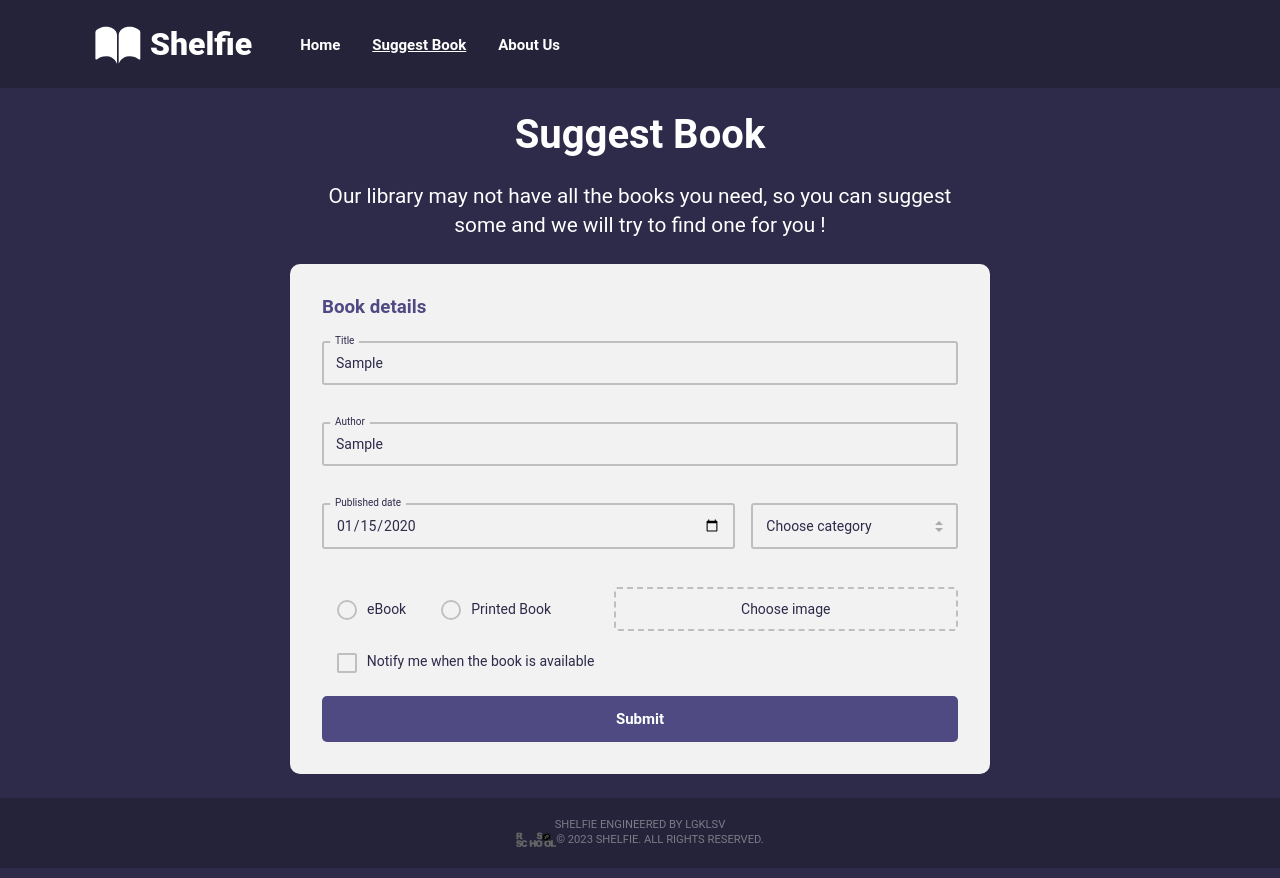
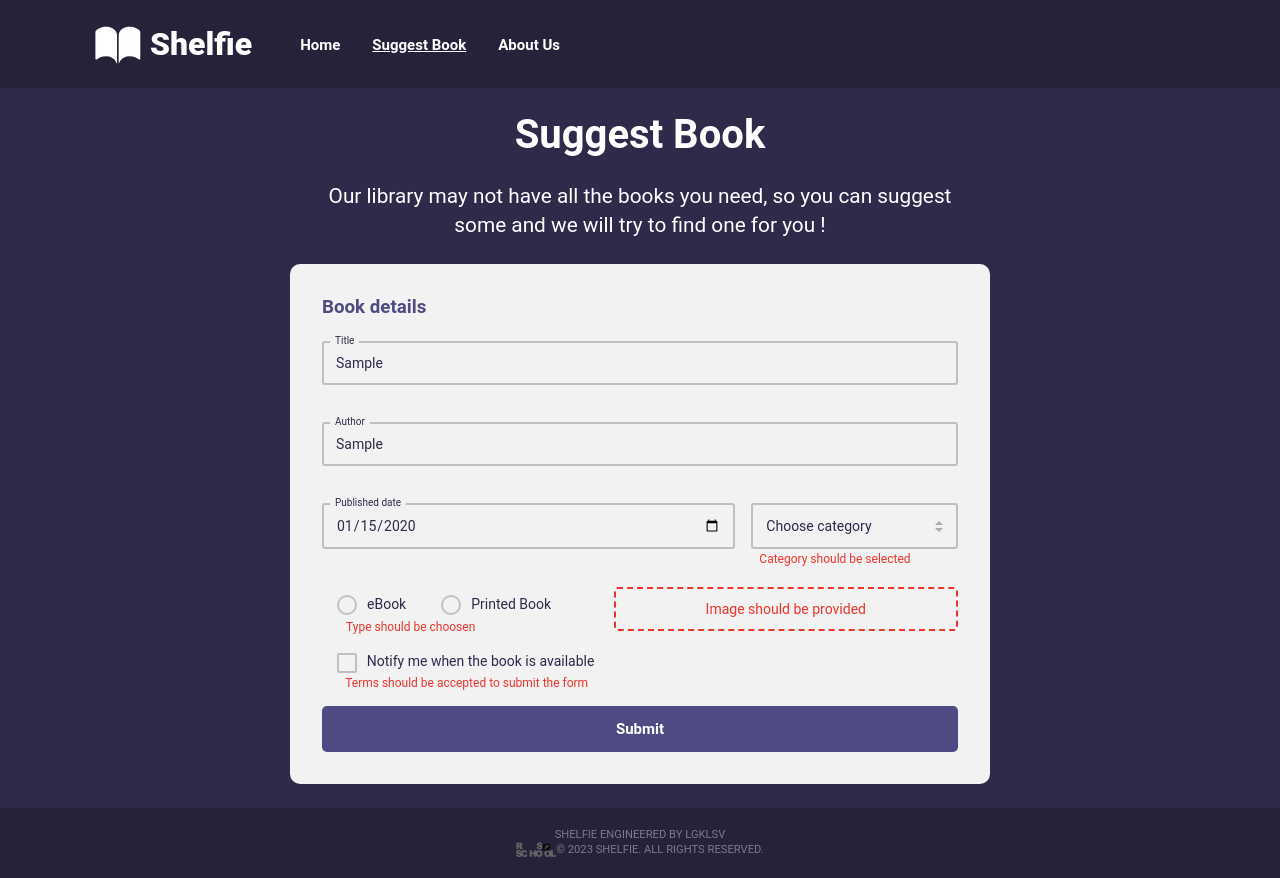
Before and after one commit to lgklsv/shelfie, a React (Vite) app: page /suggest in a window 1280 px wide. Both pictures are taken after typing "Sample", "Sample", "2020-01-15" into the empty fields and a click on the button "Submit". Built offline with nearby package versions, Linux system fonts and the light colour scheme.

Commit message:
feat: show all error messages on invalid inputs on all form fields

```diff
--- a/src/components/BookForm/BookForm.module.scss
+++ b/src/components/BookForm/BookForm.module.scss
@@ -32,7 +32,9 @@
   &__radio {
     width: 80%;
     display: flex;
-    align-items: center;
+    flex-direction: column;
+    align-items: flex-start;
+    justify-content: center;
   }
 
   &__checkboxarea {
@@ -44,3 +46,19 @@
     width: 100%;
   }
 }
+
+.error__message {
+  margin-left: 1rem;
+  width: 100%;
+  display: flex;
+  align-items: center;
+  padding: 10px 8px 0 8px;
+  font-size: 12px;
+  background: transparent;
+  color: $red;
+  height: 10px;
+}
+
+.error__message:empty {
+  opacity: 0;
+}
--- a/src/components/BookForm/BookForm.tsx
+++ b/src/components/BookForm/BookForm.tsx
@@ -19,6 +19,10 @@ class BookForm extends React.Component<BookFormState> {
     titleMessage: '',
     authorMessage: '',
     dateMessage: '',
+    selectMessage: '',
+    radioMessage: '',
+    imageMessage: '',
+    checkboxMessage: '',
   };
 
   private titleInputRef = React.createRef<HTMLInputElement>();
@@ -57,6 +61,10 @@ class BookForm extends React.Component<BookFormState> {
       titleMessage: inputs.title.message,
       authorMessage: inputs.author.message,
       dateMessage: inputs.date.message,
+      selectMessage: inputs.select.message,
+      radioMessage: inputs.radio.message,
+      imageMessage: inputs.image.message,
+      checkboxMessage: inputs.checkbox.message,
     }));
 
     console.log(isValid, inputs);
@@ -84,6 +92,7 @@ class BookForm extends React.Component<BookFormState> {
           <form
             onSubmit={this.submitHandler.bind(this)}
             className={`${styles.form} container_sm`}
+            noValidate
           >
             <h3 className={styles.form__title}>Book details</h3>
             <StyledInput
@@ -116,11 +125,13 @@ class BookForm extends React.Component<BookFormState> {
                 name="category"
                 id="category"
                 defaultText="Choose category"
+                message={this.state.selectMessage}
                 options={bookCategories}
               />
             </div>
             <div className={styles.form__split}>
               <div className={styles.form__radio}>
+                <div>
                   <RadioInput
                     innerRef={this.typeEBookInputRef}
                     name="book-type"
@@ -134,11 +145,16 @@ class BookForm extends React.Component<BookFormState> {
                     text="Printed Book"
                   />
                 </div>
+                <span className={styles.error__message}>
+                  {this.state.radioMessage}
+                </span>
+              </div>
               <ImageInput
                 innerRef={this.imageInputRef}
                 name="image"
                 id="image"
                 text="Choose image"
+                message={this.state.imageMessage}
               />
             </div>
             <div className={styles.form__checkboxarea}>
@@ -147,6 +163,7 @@ class BookForm extends React.Component<BookFormState> {
                 name="agreement"
                 id="agreement"
                 text="Notify me when the book is available"
+                message={this.state.checkboxMessage}
               />
             </div>
             <button
--- a/src/components/UI/CheckboxInput/CheckBoxInput.tsx
+++ b/src/components/UI/CheckboxInput/CheckBoxInput.tsx
@@ -6,6 +6,7 @@ type CheckBoxInputProps = {
   id: string;
   name: string;
   text: string;
+  message: string;
 };
 
 class CheckBoxInput extends React.Component<CheckBoxInputProps> {
@@ -26,6 +27,7 @@ class CheckBoxInput extends React.Component<CheckBoxInputProps> {
         <label className={styles.checkbox__label} htmlFor={this.props.id}>
           {this.props.text}
         </label>
+        <span className={styles.error__message}>{this.props.message}</span>
       </div>
     );
   }
--- a/src/components/UI/CheckboxInput/CheckboxInput.module.scss
+++ b/src/components/UI/CheckboxInput/CheckboxInput.module.scss
@@ -41,4 +41,19 @@
       border-color: $button-primary;
     }
   }
+
+  .error__message {
+    width: 100%;
+    display: flex;
+    align-items: center;
+    padding: 10px 8px 0 8px;
+    font-size: 12px;
+    background: transparent;
+    color: $red;
+    height: 10px;
+  }
+
+  .error__message:empty {
+    opacity: 0;
+  }
 }
--- a/src/components/UI/ImageInput/ImageInput.module.scss
+++ b/src/components/UI/ImageInput/ImageInput.module.scss
@@ -30,20 +30,25 @@
     border: 2px dashed $input-active;
   }
 
-  // &__input:valid ~ &__label {
-  //   border-color: $button-primary;
-  //   background: $button-primary;
-  //   color: $button-primary;
+  .error__message {
+    border-color: $red;
+    color: $red;
+  }
 
-  //   &:before {
-  //     content: '✅';
-  //     position: absolute;
-  //     top: 0;
-  //     right: 0;
-  //     bottom: 0;
-  //     left: 0;
-  //     color: $input-bg;
-  //     line-height: 45px;
-  //   }
-  // }
+  &__input:valid ~ &__label {
+    border-color: $button-primary;
+    background: $button-primary;
+    color: $button-primary;
+
+    &:before {
+      content: '✅';
+      position: absolute;
+      top: 0;
+      right: 0;
+      bottom: 0;
+      left: 0;
+      color: $input-bg;
+      line-height: 45px;
+    }
+  }
 }
--- a/src/components/UI/ImageInput/ImageInput.tsx
+++ b/src/components/UI/ImageInput/ImageInput.tsx
@@ -6,6 +6,7 @@ type ImageInputProps = {
   id: string;
   name: string;
   text: string;
+  message: string;
 };
 
 class ImageInput extends React.Component<ImageInputProps> {
@@ -23,10 +24,17 @@ class ImageInput extends React.Component<ImageInputProps> {
           accept="image/*"
           name={this.props.name}
           id={this.props.id}
-          // required
+          required
         />
-        <label className={styles.image__label} htmlFor={this.props.id}>
-          {this.props.text}
+        <label
+          className={`${
+            this.props.message
+              ? `${styles.image__label} ${styles.error__message}`
+              : styles.image__label
+          }`}
+          htmlFor={this.props.id}
+        >
+          {this.props.message ? this.props.message : this.props.text}
         </label>
       </div>
     );
--- a/src/components/UI/SelectInput/SelectInput.module.scss
+++ b/src/components/UI/SelectInput/SelectInput.module.scss
@@ -55,3 +55,18 @@
     transition-delay: 0.1s;
   }
 }
+
+.error__message {
+  width: 100%;
+  display: flex;
+  align-items: center;
+  padding: 10px 8px 0 8px;
+  font-size: 12px;
+  background: transparent;
+  color: $red;
+  height: 10px;
+}
+
+.error__message:empty {
+  opacity: 0;
+}
--- a/src/components/UI/SelectInput/SelectInput.tsx
+++ b/src/components/UI/SelectInput/SelectInput.tsx
@@ -7,6 +7,7 @@ type SelectInputProps = {
   name: string;
   id: string;
   defaultText: string;
+  message: string;
   options: {
     value: string;
     text: string;
@@ -37,6 +38,7 @@ class SelectInput extends React.Component<SelectInputProps> {
             </option>
           ))}
         </select>
+        <span className={styles.error__message}>{this.props.message}</span>
       </div>
     );
   }
```
Lines whose indentation alone changed are shown as unchanged.
